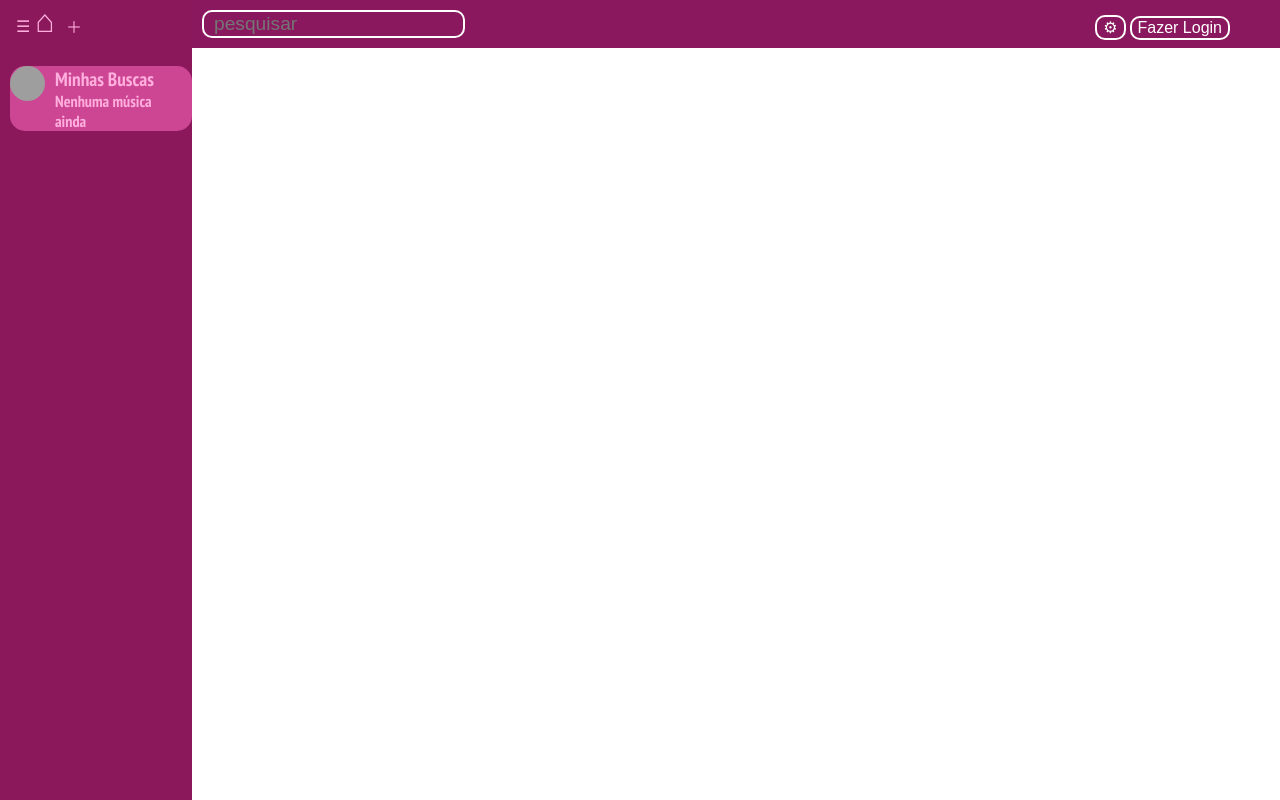
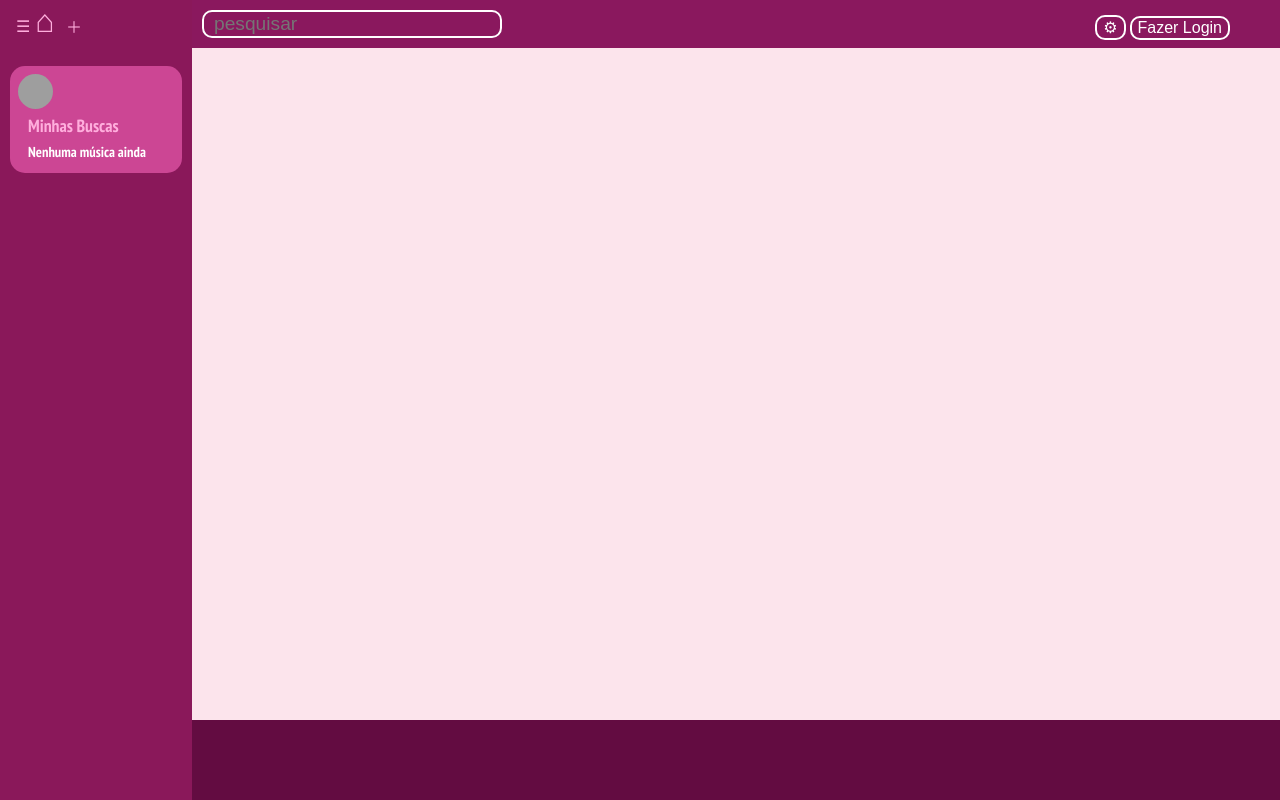
Before and after one commit to sosozinhaa-9230/musiquinhas-tp2, a plain HTML site: page clicker/index.html in a window 1280 px wide. Drawn offline with Linux system fonts and the light colour scheme; grey boxes are pictures that could not be loaded.

Commit message:
Update css.css

```diff
--- a/clicker/css.css
+++ b/clicker/css.css
@@ -3,7 +3,7 @@ body {
     height: 100vh;
     display: grid;
     grid-template-columns: 15vw auto;
-    grid-template-rows: 6vh auto;
+    grid-template-rows: 6vh auto 10vh;
     background-color: #ffffff;
     color: #ffaedd;
     header {
@@ -24,6 +24,7 @@ body {
             padding-left: 10px;
             margin-left: 10px;
             font-size: 1.2rem;
+            width: 300px;
         }
         div {
             color: rgb(255, 255, 255);
@@ -41,9 +42,10 @@ body {
         }
     }
     aside {
-        grid-row: 1 / 3;
+        grid-row: 1 / 4;
         display: flex;
         background-color: #8a185a;
+        z-index: 10;
         #inicio {
             height: 15px;
             position: absolute;
@@ -55,8 +57,6 @@ body {
         }
         #menu {
             height: 15px;
-            /* margin-top: 4px;
-            margin-left: 10px;*/
             position: absolute;
             top: 16px;
             left: 10px;
@@ -83,37 +83,84 @@ body {
             padding-left: 10px;
             flex-direction: column;
             gap: 10px;
+            overflow-y: auto;
+            max-height: calc(100vh - 80px);
+            width: 100%;
             .musiquinha{
                 display: flex;
+                flex-direction: column;
                 background-color: #cc4694;
                 height: fit-content;
                 border-radius: 15px;
+                padding: 8px;
+                margin-right: 10px;
                 h1{
                     text-align: left;
-                    font-size: 1.2rem;
-                    margin: 0 10px;
+                    font-size: 1.1rem;
+                    margin: 0 10px 5px 10px;
                 }
                 h2{
                     text-align: left;
-                    font-size: 1rem;
-                    margin: 0 10px;
+                    font-size: 0.9rem;
+                    margin: 4px 10px;
+                    color: #fff;
+                    white-space: nowrap;
+                    overflow: hidden;
+                    text-overflow: ellipsis;
                 }
                 img{
-                    /* lembrar de arrastar um pouquinhooo para a direita */
                     width: 35px;
                     height: 35px;
                     border-radius: 50%;
+                    margin-bottom: 5px;
                 }
             }
 
         }
     }
+    main {
+        grid-column: 2 / 3;
+        grid-row: 2 / 3;
+        background-color: #fce4ec;
+    }
     footer {
-        position: absolute;
+        grid-column: 2 / 3;
+        grid-row: 3 / 4;
+        background-color: #630c41;
+        display: flex;
+        align-items: center;
+        justify-content: space-between;
+        padding: 0 20px;
+        color: white;
+        .player-info {
+            display: flex;
+            align-items: center;
+            gap: 12px;
+            img {
+                width: 45px;
+                height: 45px;
+                border-radius: 6px;
+            }
+            div {
+                display: flex;
+                flex-direction: column;
+                strong { font-size: 1rem; }
+                span { font-size: 0.85rem; color: #ffaedd; }
+            }
+        }
+        .player-controls {
+            display: flex;
+            gap: 15px;
+            button {
+                background: transparent;
+                border: none;
+                color: white;
+                font-size: 1.5rem;
+                cursor: pointer;
+            }
+        }
     }
 }
-
-
 
 .pt-sans-narrow {
   font-family: "PT Sans Narrow", sans-serif;
```
